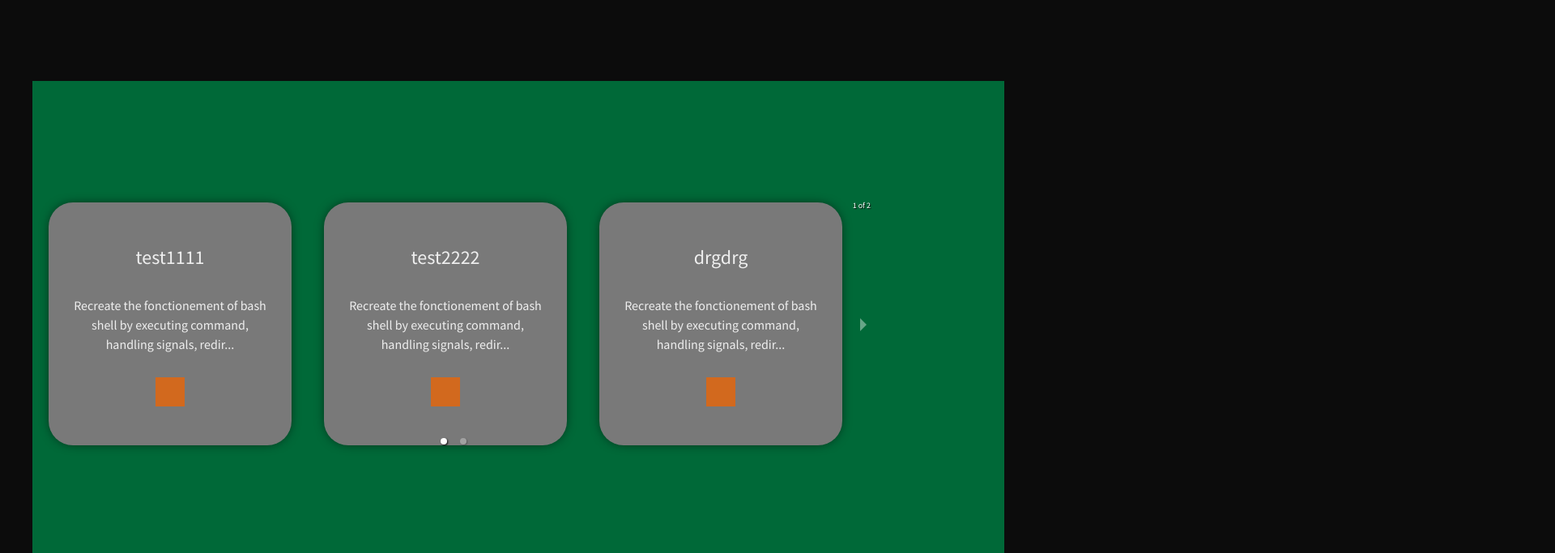
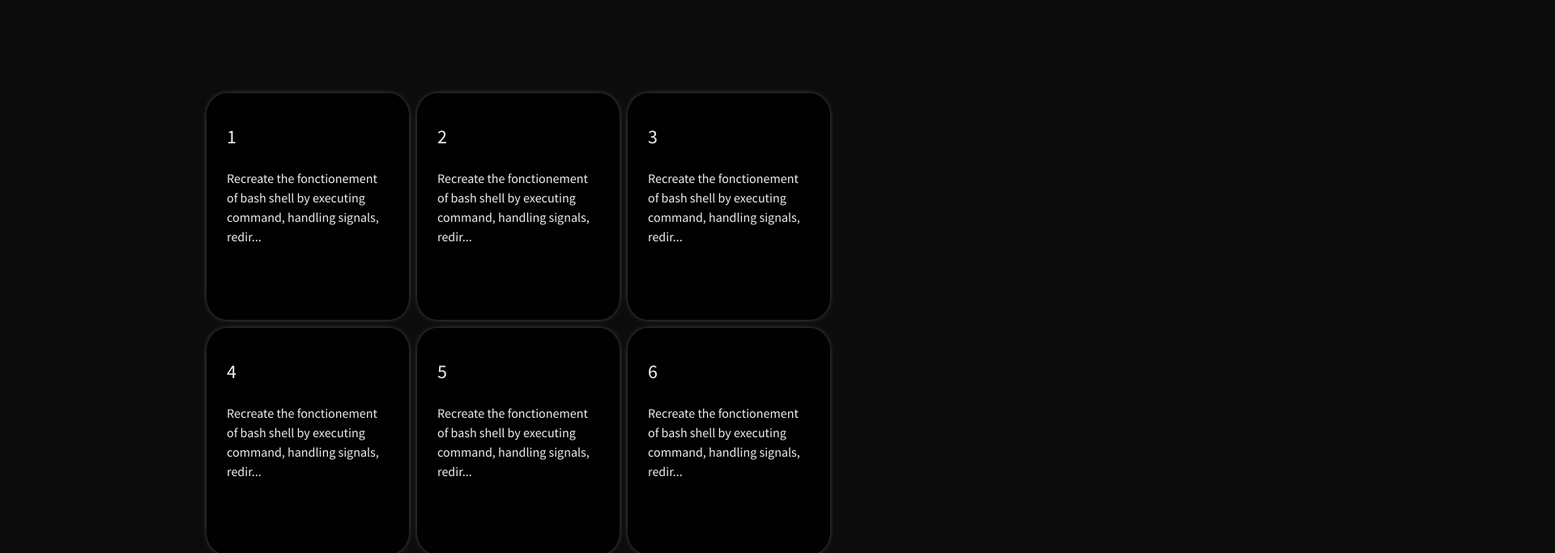
Before and after one commit to natevrl/my_website, a React (Create React App) app: page /creations in a window 1280 px wide. Shown: the top 683 px of the page at 81% size, 1920 px wide, since content can reach past the window. Built offline with nearby package versions, Linux system fonts and the light colour scheme.

Commit message:
creations-project init

```diff
--- a/src/pages/Creations.js
+++ b/src/pages/Creations.js
@@ -1,6 +1,6 @@
 import React, { Component } from 'react';
 import Card from '../components/Card';
-import Slideshow from '../components/Slideshow';
+// import Slideshow from '../components/Slideshow';
 import { Carousel } from 'react-responsive-carousel';
 import "react-responsive-carousel/lib/styles/carousel.min.css"; // requires a loader
 
@@ -12,72 +12,118 @@ export default class Creations extends Component {
 		tab_cards: [
 		[{
 				id: "1",
-				title: "test1111",
+				title: "1",
 				link: "https://github.com/N4t4nis"
 			},
 			{
 				id: "2",
-				title: "test2222",
+				title: "2",
 				link: "https://github.com/N4t4nis"
 			},
 			{
 				id: "3",
-				title: "drgdrg",
+				title: "3",
 				link: "https://github.com/N4t4nis"
 			}],
 			[{
-				id: "1",
-				title: "test4444",
+				id: "4",
+				title: "4",
 				link: "https://github.com/N4t4nis"
 			},
 			{
-				id: "2",
-				title: "test5555",
+				id: "5",
+				title: "5",
 				link: "https://github.com/N4t4nis"
 			},
 			{
-				id: "3",
-				title: "drgdrg",
+				id: "6",
+				title: "6",
 				link: "https://github.com/N4t4nis"
-			}]
+			}],
+			[{
+				id: "7",
+				title: "7",
+				link: "https://github.com/N4t4nis"
+			},
+			{
+				id: "8",
+				title: "8",
+				link: "https://github.com/N4t4nis"
+			},
+			{
+				id: "9",
+				title: "9",
+				link: "https://github.com/N4t4nis"
+			}],
+			[{
+				id: "10",
+				title: "10",
+				link: "https://github.com/N4t4nis"
+			},
+			{
+				id: "11",
+				title: "11",
+				link: "https://github.com/N4t4nis"
+			},
+			{
+				id: "12",
+				title: "12",
+				link: "https://github.com/N4t4nis"
+			}],
+			[{
+				id: "13",
+				title: "13",
+				link: "https://github.com/N4t4nis"
+			},
+			{
+				id: "14",
+				title: "14",
+				link: "https://github.com/N4t4nis"
+			},
+			{
+				id: "15",
+				title: "15",
+				link: "https://github.com/N4t4nis"
+			}],
+			[{
+				id: "16",
+				title: "16",
+				link: "https://github.com/N4t4nis"
+			},
+			{
+				id: "17",
+				title: "17",
+				link: "https://github.com/N4t4nis"
+			},
+			{
+				id: "18",
+				title: "18",
+				link: "https://github.com/N4t4nis"
+			}],
+
 		],
 
 
 
 	}
 
-	Iter = () => {
-		var i = 0;
+	Create_deck = (props) => {
+		var i = -1;
 		var rows = []
-		while (this.state.tab_cards[0][i])
-		{
-			rows.push(<Card tab={this.state.tab_cards[0][i]}/>)
-			console.log(this.state.tab_cards[0][i].id);
-			i++;
-		}
-		return (rows);
+		while (this.state.tab_cards[props.index][++i])
+			rows.push(<Card tab={this.state.tab_cards[props.index][i]}/>)
+		return (<div className="deck-colums">{rows}</div> );
 	}
-	Iter2 = () => {
-		var i = 0;
-		var rows = []
-		while (this.state.tab_cards[1][i])
-		{
-			rows.push(<Card tab={this.state.tab_cards[1][i]}/>)
-			console.log(this.state.tab_cards[1][i].id);
-			i++;
-		}
-		return (rows);
-	}
+
 	render() {
 	return (
-			<div className='creations'>
-				{/* <Card tab={this.state.tab_cards[0]}/> */}
-				<Carousel>
-					<this.Iter />
-					<this.Iter2 />
-				</Carousel>
 
-			</div>
+		<div className="deck-contenair">
+			<this.Create_deck index="0"/>
+			<this.Create_deck index="1"/>
+			{/* <this.Create_deck index="2"/>
+			<this.Create_deck index="3"/> */}
+		</div>
 	);
   }
 }
--- a/src/styles/_settings.scss
+++ b/src/styles/_settings.scss
@@ -75,9 +75,10 @@ li {
 }
 a {
   text-decoration: none;
-  color: $black;
+  color: $color-1;
   cursor: pointer;
 }
+
 a:visited {
   color:$color-2;
 }
--- a/src/styles/components/_card.scss
+++ b/src/styles/components/_card.scss
@@ -2,21 +2,24 @@
 	display: flex;
 	flex-direction: column;
     justify-content: space-evenly;
-	width: 300px;
-	height: 300px;
+	width: 250px;
+	height: 280px;
 	border-radius: 10%;
-	margin: 20px;
-	background: $grey;
-	box-shadow: 0px 0px 15px -5px black;
-	padding: 20px 30px;
+	border: 1px $color-1;
+	margin: 5px;
+	background: $black;
+	box-shadow: 0px 0px 10px -5px rgb(255, 255, 255);
+	padding: 15px 25px;
 
 	a {
 		display: flex;
 		justify-content: center;
 		font-size: 36px;
-		i {
-			background: chocolate;
-		}
+		color: $color-1;
+
+		// i {
+		// 	background: chocolate;
+		// }
 	}
 }
 
--- a/src/styles/pages/creations.scss
+++ b/src/styles/pages/creations.scss
@@ -1,35 +1,8 @@
-.creations {
+.deck-contenair {
 	display: flex;
-	align-items: center;
-	width: 1200px;
-	height: 600px;
+	flex-direction: column;
 }
 
-li {
-
-	display: flex;
-	align-items: center;
-
-}
-// .slide .selected {
-//     display: flex;
-//     flex-direction: row;
-//     align-items: center;
-//     justify-content: center;
-// }
-
-// .carousel *{
-//     display: flex;
-//     box-sizing: border-box;
-//     flex-direction: row;
-//     align-content: center;
-//     align-items: center;
-// }
-.carousel-root {
+.deck-colums {
 	display: flex;
 }
-
-.carousel .slider-wrapper.axis-horizontal .slider .slide {
-	display: flex;
-    flex-direction: row;
-}
```
Also changed, not shown: src/components/Card.js (+0 -14 lines).
